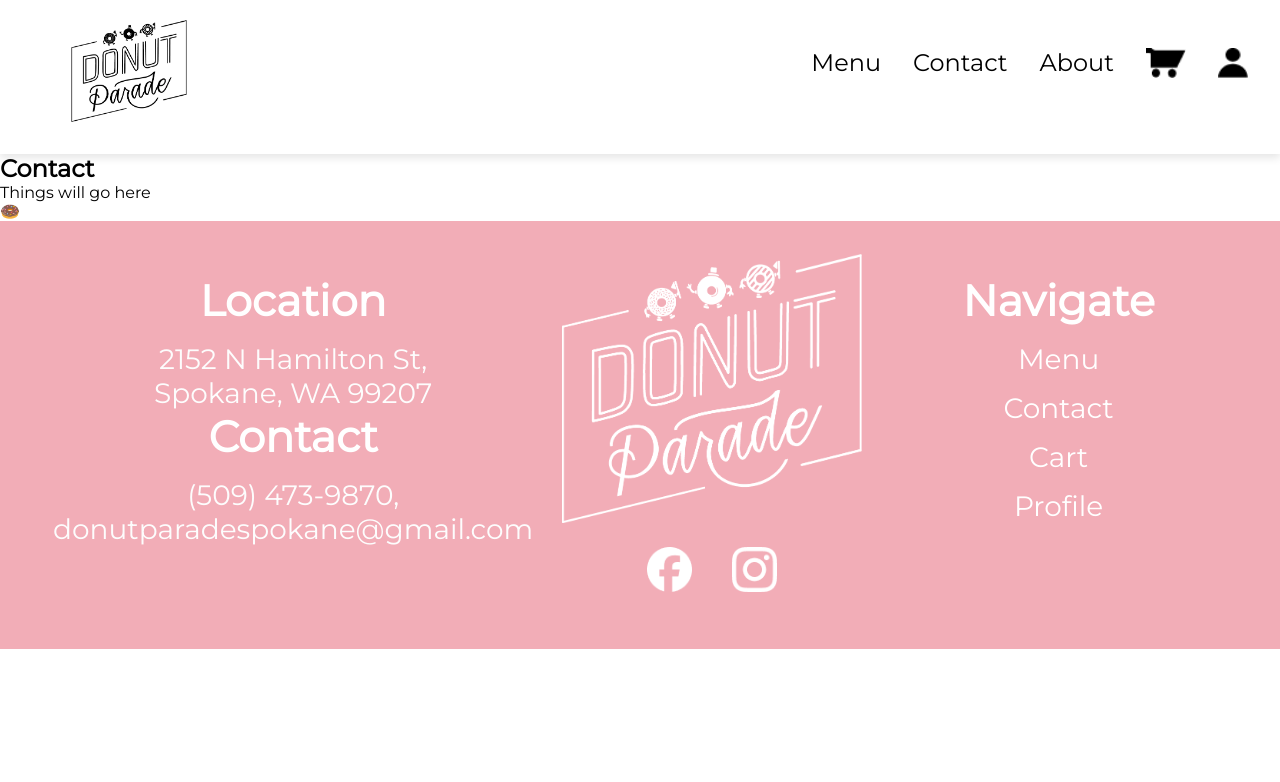
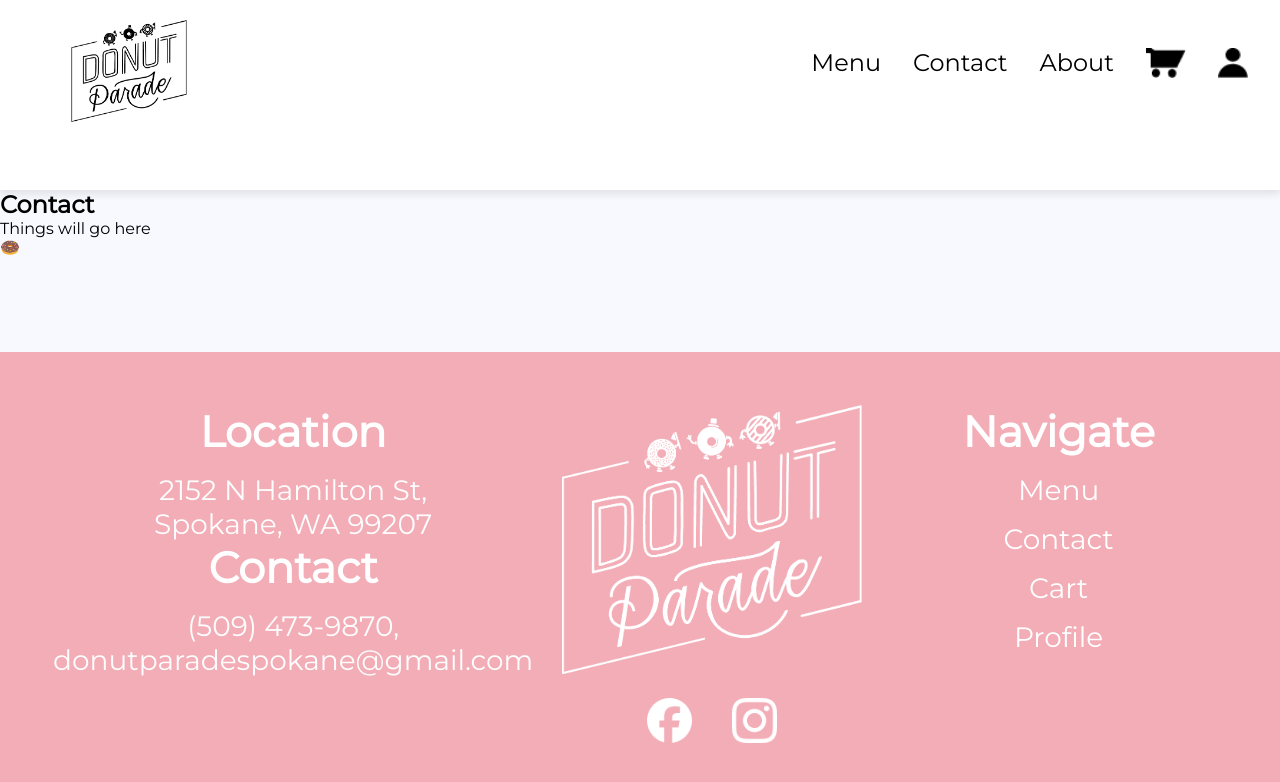
Before and after one commit to CSCD488-Winter2024/project-description-user-stories-and-glossary-project-unknown, a React (Vite) app in the folder DonutParade/: page /contact in a window 1280 px wide. Shown: the top 782 px of the page. Built offline with nearby package versions, Linux system fonts and the light colour scheme.

Commit message:
Fixed a bunch of styling errors, index.css is the universal CSS sheet

```diff
--- a/DonutParade/src/components/Header.jsx
+++ b/DonutParade/src/components/Header.jsx
@@ -7,8 +7,10 @@ function Header() {
   return (
     <div className='Header'>
 
+
         <a href='/'><img src={DonutParadeLogo} alt="Donut Parade Logo" id='DonutParadeLogo' /></a>
         <Navbar />
+
 
     </div>
   )
--- a/DonutParade/src/index.css
+++ b/DonutParade/src/index.css
@@ -0,0 +1,29 @@
+a {
+    text-decoration: none;
+    font-family: Montserrat;
+    color:black;
+}
+
+h1 {
+    font-family: Montserrat;
+}
+
+h2 {
+    font-family: Montserrat;
+}
+
+h3 {
+    font-family: Montserrat;
+}
+
+p {
+    font-family: Montserrat;
+}
+
+.Footer {
+    margin-top: auto;
+}
+
+.Header {
+    height: 150px;
+}
--- a/DonutParade/src/pages/Cart.jsx
+++ b/DonutParade/src/pages/Cart.jsx
@@ -43,9 +43,9 @@ function Cart() {
 
       </section>
 
-      <footer>
-        <Footer />
-      </footer>
+
+      <Footer />
+
 
 
     </div>
--- a/DonutParade/src/pages/Contact.jsx
+++ b/DonutParade/src/pages/Contact.jsx
@@ -1,10 +1,11 @@
 import React from 'react'
 import Header from '../components/Header'
 import Footer from '../components/Footer'
+import '../styles/Contact.css'
 
 function Contact() {
   return (
-    <div>
+    <div className="Contact">
 
       <Header />
 
--- a/DonutParade/src/pages/Home.jsx
+++ b/DonutParade/src/pages/Home.jsx
@@ -10,12 +10,14 @@ function Home() {
       <Header />
 
       <div className="Home-content">
-        <img src={Background} alt="Home Image"/>
+
         <h1>Donut Parade</h1>
         <p>Serving Spokane Since 1968</p>
+        <img src={Background} alt="Home Image"/>
       </div>
 
       <Footer />
+
     </div>
   );
 }
--- a/DonutParade/src/styles/Cart.css
+++ b/DonutParade/src/styles/Cart.css
@@ -16,6 +16,7 @@
     overflow: auto;
 }
 
+
 #cartContent {
     padding: 2rem;
 }
--- a/DonutParade/src/styles/Contact.css
+++ b/DonutParade/src/styles/Contact.css
@@ -0,0 +1,18 @@
+* {
+    margin: 0;
+    padding: 0;
+}
+
+.Contact, html, body {
+    height: 100%;
+    width: 100%;
+}
+
+.Contact {
+    width: 100vw;
+    height: 100vh;
+    display: flex;
+    flex-direction: column;
+    overflow: auto;
+    background-color: #F8F8FF;
+}
--- a/DonutParade/src/styles/Footer.css
+++ b/DonutParade/src/styles/Footer.css
@@ -25,7 +25,6 @@
     width: 100%;
     max-width: 300px;
     height: auto;
-    margin-top: -20px;
 }
 
 .social-media {
--- a/DonutParade/src/styles/Header.css
+++ b/DonutParade/src/styles/Header.css
@@ -13,6 +13,10 @@
     padding-top: 1rem;
     padding-bottom: 1.5rem;
     box-shadow: 0px 4px 8px rgba(0, 0, 0, 0.1);
+    position: sticky;
+    top: 0;
+    z-index: 1000;
+
 }
 
 
--- a/DonutParade/src/styles/Home.css
+++ b/DonutParade/src/styles/Home.css
@@ -2,11 +2,13 @@
 
 .Home-content {
     position: relative;
+    height: 100%;
 }
 
 .Home-content h1 {
+    /* put the text inside the image above the p */
     position: absolute;
-    top: 250px;
+    top: 200px;
     left: 50%;
     transform: translateX(-50%);
     z-index: 1;
@@ -26,27 +28,11 @@
     font-weight: bolder;
 }
 
-/* ASK MANNY WHY I CANT REMOVE THIS BOTTOM SECTION */
-a {
-    text-decoration: none;
-    font-family: Montserrat;
-    color:black;
-}
+.Home-content img {
+    filter: brightness(65%);
+    width: 100%;
+    height: 100%;
 
-h1 {
-    font-family: Montserrat;
-}
-
-h2 {
-    font-family: Montserrat;
-}
-
-h3 {
-    font-family: Montserrat;
-}
-
-p {
-    font-family: Montserrat;
 }
 
 .Home, html, body {
@@ -54,3 +40,12 @@ p {
     width: 100%;
 
 }
+
+.Home {
+    width: 100vw;
+    height: 100vh;
+    display: flex;
+    flex-direction: column;
+    overflow: auto;
+    background-color: #F8F8FF;
+}
```
